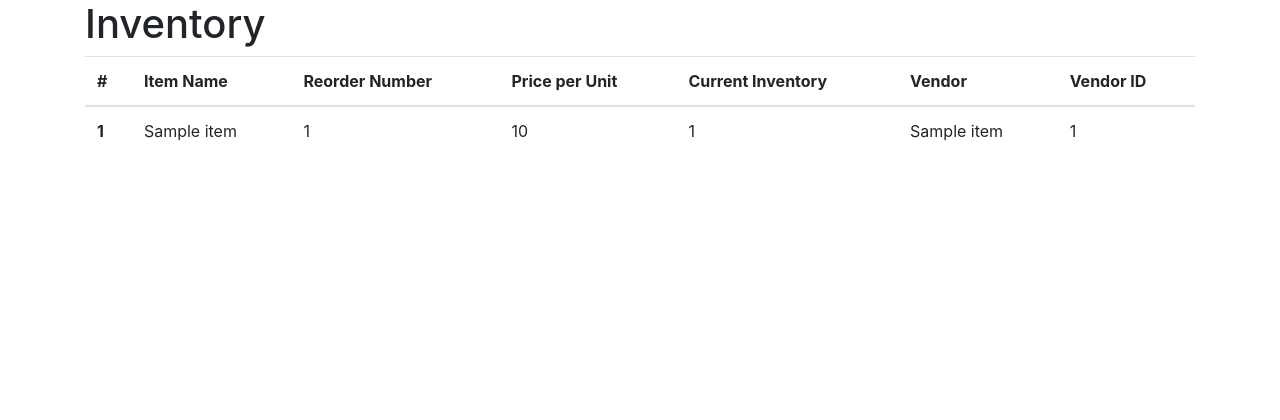
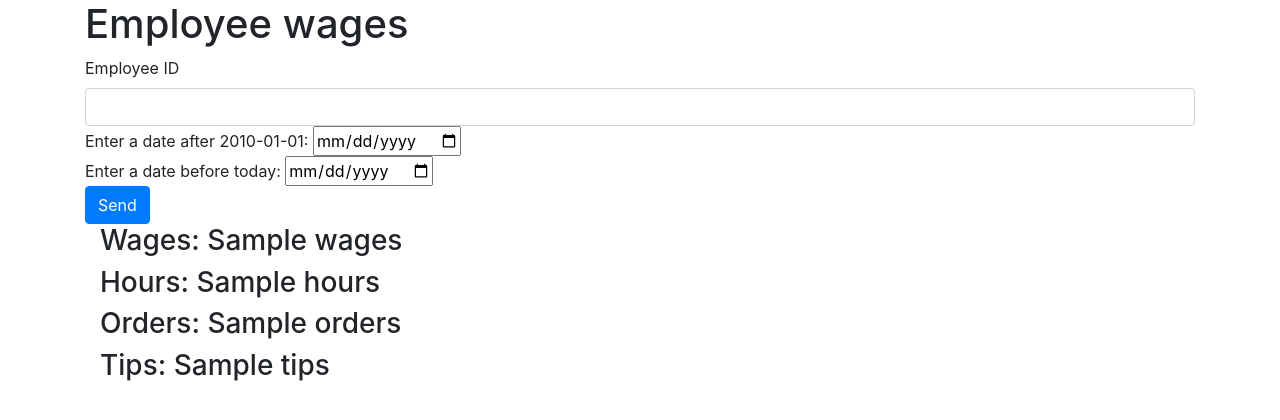
Before and after one commit to McDermottSJ/Databases_Project, a Flask app: template templates/pay.html in a window 1280 px wide. Shown: the part 56-476 px from the top of the page. Run offline with Flask 2, Linux system fonts and the light colour scheme; the template is opened without the code that fills it: most values are stand-ins (such as "Sample title", 1, 10 or a date in 2020); some libraries are stand-ins or nearby versions.

Commit message:
shift working

```diff
--- a/main.py
+++ b/main.py
@@ -239,3 +239,40 @@ def add_server(employee_id):
 def add_manager(employee_id):
     db.query('INSERT INTO manager VALUES ({})'.format(employee_id))
     return
+
+@app.route('/pay')
+def wages():
+	return render_template('pay.html');
+
+@app.route('/pay', methods=['POST'])
+def getWages():
+	empID = request.form.get('idField')
+	startDate = request.form.get('startDate')
+	endDate = request.form.get('endDate')
+	wage = fetchWages(empID, startDate, endDate)
+	hour = fetchHours(empID, startDate, endDate)
+	tip = fetchTips(empID, startDate, endDate)
+	order = fetchOrders(empID, startDate, endDate)
+	if wage and hour:
+		if order:
+			return render_template('pay.html', wages = wage[0]['pay'], hours = hour[0]['hours'], tips = tip[0]['tip_total'], orders = order[0]['order_count']);
+		else:
+			return render_template('pay.html', wages = wage[0]['pay'], hours = hour[0]['hours']);
+	else:
+		return render_template('pay.html', error=True);
+
+def fetchWages(empID, startDate, endDate):
+	data = db.query('select time_to_sec(hours) * hourly_pay/(3600) as "pay" from (select employee_id, sec_to_time( sum(time_to_sec(shift_hours))) as "hours" from (select employee_id, timediff(end_time, start_time) as "shift_hours" from shift where employee_id = {} and shift_date <= "{}" and shift_date >= "{}") as t1) as t2 natural join employee'.format(empID, endDate, startDate))
+	return data.as_dict()
+
+def fetchHours(empID, startDate, endDate):
+	data = db.query('select sec_to_time( sum(time_to_sec(shift_hours))) as "hours" from (select timediff(end_time, start_time) as "shift_hours" from shift where employee_id = {} and shift_date <= "{}" and shift_date >= "{}") as t1'.format(empID, endDate, startDate))
+	return data.as_dict()
+
+def fetchTips(empID, startDate, endDate):
+	data = db.query('select sum(tip) as "tip_total" from (select * from ticket where employee_id = {} and date(transaction_datetime) <= "{}" and date(transaction_datetime) >= "{}") as t1'.format(empID, endDate, startDate))
+	return data.as_dict()
+
+def fetchOrders(empID, startDate, endDate):
+	data = db.query('select count(*) as "order_count" from ticket where employee_id = "{}" and date(transaction_datetime) <= "{}" and date(transaction_datetime) >= "{}"'.format(empID, endDate, startDate))
+	return data.as_dict()
--- a/templates/pay.html
+++ b/templates/pay.html
@@ -9,32 +9,31 @@
 {% block content %}
 <div class="container">
     <div class="outline">
-        <h1>Inventory</h1>
-        <table class="table">
-            <thead>
-            <tr>
-                <th scope="col">#</th>
-                <th scope="col">Item Name</th>
-                <th scope="col">Reorder Number</th>
-                <th scope="col">Price per Unit</th>
-                <th scope="col">Current Inventory</th>
-                <th scope="col">Vendor</th>
-                <th scope="col">Vendor ID</th>
-            </tr>
-            </thead>
-            {% for item in invList %}
-            <tr>
-                <th scope="row">{{ loop.index }}</th>
-                <td class="name">{{ item.stock_name}}</td>
-                <td class="id">{{ item.reorder_id}}</td>
-                <td class="price">{{ item.price_per_unit}}</td>
-                <td class="count">{{ item.unit_count}}</td>
-                <td class="vendor">{{ item.vendor_name}}</td>
-                <td class="vendorID">{{ item.vendor_id}}</td>
+        <h1>Employee wages</h1>
+        <form action="{{  url_for('getWages') }}", method="post">
+            <label>Employee ID</label>
+            <input type="number" class="form-control" name="idField">
+            Enter a date after 2010-01-01:
+            <input type="date" name="startDate" min="2010-01-01"><br>
+            Enter a date before today:
+            <input type="date" name="endDate"><br>
+            <button type="submit" class="btn btn-primary">Send </button>
+        </form>
 
-                {% endfor %}
-        </table>
 
+        {% if wages %}
+        <div class="container">
+            <h3>Wages: {{ wages }}</h3>
+            <h3>Hours: {{ hours }}</h3>
+        </div>
+        {% endif %}
+
+        {% if tips %}
+        <div class="container">
+            <h3>Orders: {{ orders }}</h3>
+            <h3>Tips: {{ tips }}</h3>
+        </div>
+        {% endif %}
 
     </div>
 </div>
```
